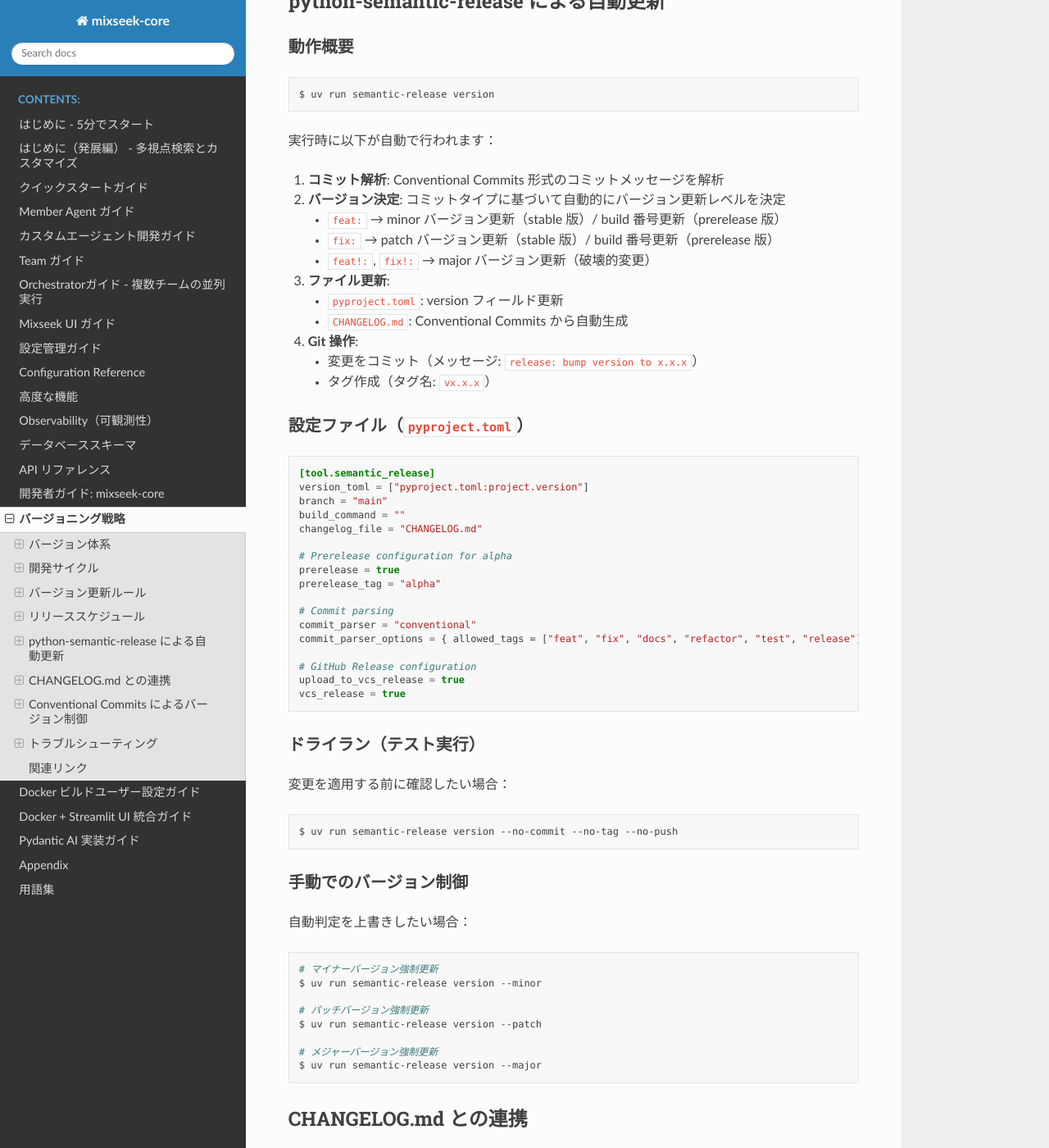
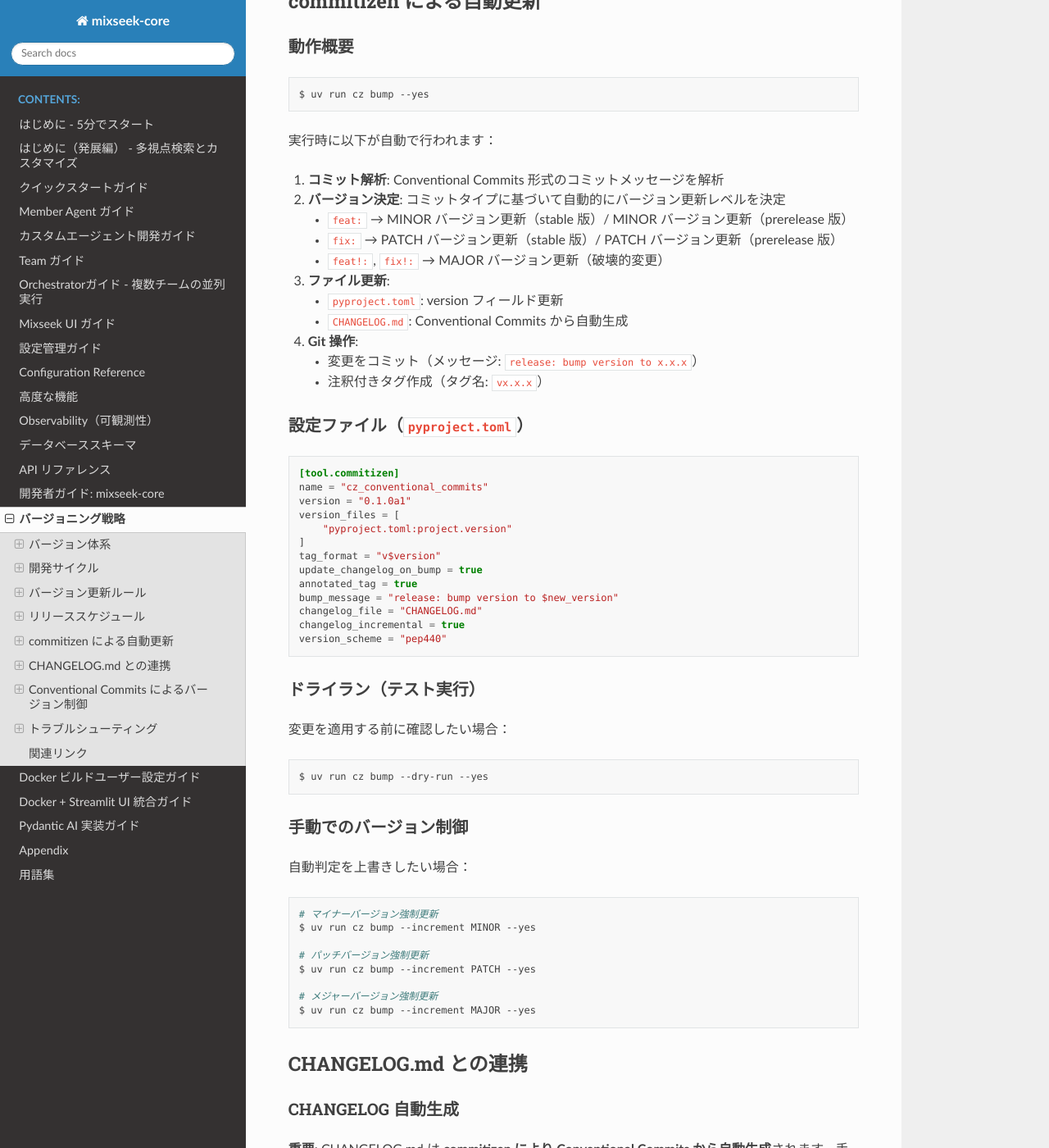
Before and after one commit to mixseek/mixseek-core, a Sphinx documentation site: the page built from docs/versioning.md, in a window 1280 px wide and 1400 px high, scrolled down 3834 px. Shown: the whole window at 82% size. Built offline with Sphinx 7.4.7 and the Read the Docs theme 3.1.0, drawn with Linux system fonts in a browser that asks for light colours; some of the changed text lies outside the part shown.

Commit message:
docs: update all documentation for commitizen migration
- Update CONTRIBUTING.md to replace semantic-release with commitizen commands
- Update docs/versioning.md to replace semantic-release with commitizen throughout
- Update AI agent instruction files (CLAUDE.md, AGENTS.md, GEMINI.md)
- Update GitHub Actions release workflow to remove semantic-release dependency
- Remove all semantic-release references from documentation

````diff
--- a/docs/versioning.md
+++ b/docs/versioning.md
@@ -139,48 +139,44 @@ $ uv run bump2version major
 - **リリース実施**: 翌月曜日
 - **公式発表**: リリース当日
 
-## python-semantic-release による自動更新
+## commitizen による自動更新
 
 ### 動作概要
 
 ```bash
-$ uv run semantic-release version
+$ uv run cz bump --yes
 ```
 
 実行時に以下が自動で行われます：
 
 1. **コミット解析**: Conventional Commits 形式のコミットメッセージを解析
 2. **バージョン決定**: コミットタイプに基づいて自動的にバージョン更新レベルを決定
-   - `feat:` → minor バージョン更新（stable 版）/ build 番号更新（prerelease 版）
-   - `fix:` → patch バージョン更新（stable 版）/ build 番号更新（prerelease 版）
-   - `feat!:`, `fix!:` → major バージョン更新（破壊的変更）
+   - `feat:` → MINOR バージョン更新（stable 版）/ MINOR バージョン更新（prerelease 版）
+   - `fix:` → PATCH バージョン更新（stable 版）/ PATCH バージョン更新（prerelease 版）
+   - `feat!:`, `fix!:` → MAJOR バージョン更新（破壊的変更）
 3. **ファイル更新**:
    - `pyproject.toml`: version フィールド更新
    - `CHANGELOG.md`: Conventional Commits から自動生成
 4. **Git 操作**:
    - 変更をコミット（メッセージ: `release: bump version to x.x.x`）
-   - タグ作成（タグ名: `vx.x.x`）
+   - 注釈付きタグ作成（タグ名: `vx.x.x`）
 
 ### 設定ファイル（`pyproject.toml`）
 
 ```toml
-[tool.semantic_release]
-version_toml = ["pyproject.toml:project.version"]
-branch = "main"
-build_command = ""
+[tool.commitizen]
+name = "cz_conventional_commits"
+version = "0.1.0a1"
+version_files = [
+    "pyproject.toml:project.version"
+]
+tag_format = "v$version"
+update_changelog_on_bump = true
+annotated_tag = true
+bump_message = "release: bump version to $new_version"
 changelog_file = "CHANGELOG.md"
-
-# Prerelease configuration for alpha
-prerelease = true
-prerelease_tag = "alpha"
-
-# Commit parsing
-commit_parser = "conventional"
-commit_parser_options = { allowed_tags = ["feat", "fix", "docs", "refactor", "test", "release"], minor_tags = ["feat"], patch_tags = ["fix"] }
-
-# GitHub Release configuration
-upload_to_vcs_release = true
-vcs_release = true
+changelog_incremental = true
+version_scheme = "pep440"
 ```
 
 ### ドライラン（テスト実行）
@@ -188,7 +184,7 @@ vcs_release = true
 変更を適用する前に確認したい場合：
 
 ```bash
-$ uv run semantic-release version --no-commit --no-tag --no-push
+$ uv run cz bump --dry-run --yes
 ```
 
 ### 手動でのバージョン制御
@@ -197,30 +193,30 @@ $ uv run semantic-release version --no-commit --no-tag --no-push
 
 ```bash
 # マイナーバージョン強制更新
-$ uv run semantic-release version --minor
+$ uv run cz bump --increment MINOR --yes
 
 # パッチバージョン強制更新
-$ uv run semantic-release version --patch
+$ uv run cz bump --increment PATCH --yes
 
 # メジャーバージョン強制更新
-$ uv run semantic-release version --major
+$ uv run cz bump --increment MAJOR --yes
 ```
 
 ## CHANGELOG.md との連携
 
 ### CHANGELOG 自動生成
 
-**重要**: CHANGELOG.md は **semantic-release により Conventional Commits から自動生成**されます。手動編集は不要です。
+**重要**: CHANGELOG.md は **commitizen により Conventional Commits から自動生成**されます。手動編集は不要です。
 
 ### 生成ロジック
 
-semantic-release は以下のルールで CHANGELOG を生成します：
+commitizen は以下のルールで CHANGELOG を生成します：
 
-- `feat:` コミット → **Added** セクション
-- `fix:` コミット → **Fixed** セクション
-- `docs:` コミット → **Documentation** セクション
-- `refactor:` コミット → **Changed** セクション（リファクタリング）
-- `test:` コミット → **Testing** セクション
+- `feat:` コミット → **Feat** セクション
+- `fix:` コミット → **Fix** セクション
+- `docs:` コミット → **Docs** セクション
+- `refactor:` コミット → **Refactor** セクション
+- `test:` コミット → **Test** セクション
 - `BREAKING CHANGE` → **BREAKING CHANGES** セクション
 
 ### 例: Conventional Commits から CHANGELOG 生成
@@ -234,31 +230,33 @@ ghi9012 fix: resolve memory leak in agent cleanup
 jkl3456 docs: update getting-started guide
 ```
 
-**semantic-release 実行:**
+**commitizen 実行:**
 ```bash
-$ uv run semantic-release version
+$ uv run cz bump --yes
 # → 自動的に CHANGELOG.md が生成される
 ```
 
 **生成された CHANGELOG.md:**
 ```markdown
-# Changelog
+## v0.2.0 (2025-12-18)
 
-## [0.2.0a1] - 2025-12-18
+### Feat
 
-### Added
 - add multi-agent orchestration framework
 - **cli**: add mixseek exec command
 
-### Fixed
+### Fix
+
 - resolve memory leak in agent cleanup
 
-### Documentation
+### Docs
+
 - update getting-started guide
 
-## [0.1.0a1] - 2025-12-04
+## v0.1.0a1 (2025-12-04)
 
-### Added
+### Feat
+
 - Initial alpha release
 - Multi-agent orchestration framework with Leader/Member agent hierarchy
 - ...
@@ -266,7 +264,7 @@ $ uv run semantic-release version
 
 ### Alpha 版での CHANGELOG 生成
 
-Alpha 版（`prerelease = true`）では、build 番号のみがインクリメントされます：
+Alpha 版でも MINOR/PATCH バージョンが正しく更新されます：
 
 ```bash
 # feat: コミット複数回
@@ -274,9 +272,9 @@ $ git commit -m "feat: add feature A"
 $ git commit -m "feat: add feature B"
 $ git commit -m "fix: fix bug C"
 
-# semantic-release 実行
-$ uv run semantic-release version
-# → 0.1.0a1 → 0.1.0a2 にバージョンアップ
+# commitizen 実行
+$ uv run cz bump --yes
+# → 0.1.0a1 → 0.2.0 (MINOR バージョン更新)
 # → CHANGELOG に上記3つのコミットがまとめて記載される
 ```
 
@@ -299,15 +297,15 @@ $ uv run semantic-release version
 # 現在のバージョン: 0.1.0a1
 
 $ git commit -m "feat: new agent integration system"
-$ uv run semantic-release version
+$ uv run cz bump --yes
 # → 0.1.0a1 → 0.1.0a2 (build 番号のみインクリメント)
 
 $ git commit -m "fix: memory leak in processing"
-$ uv run semantic-release version
+$ uv run cz bump --yes
 # → 0.1.0a2 → 0.1.0a3 (build 番号のみインクリメント)
 
 # マイナーバージョンアップを強制したい場合
-$ uv run semantic-release version --minor
+$ uv run cz bump --increment MINOR --yes
 # → 0.1.0a3 → 0.2.0a1
 ```
 
@@ -317,37 +315,37 @@ $ uv run semantic-release version --minor
 # 現在のバージョン: 1.2.3
 
 $ git commit -m "feat: new agent integration system"
-$ uv run semantic-release version
+$ uv run cz bump --yes
 # → 1.2.3 → 1.3.0 (MINOR バージョン更新)
 
 $ git commit -m "fix: memory leak in processing"
-$ uv run semantic-release version
+$ uv run cz bump --yes
 # → 1.3.0 → 1.3.1 (PATCH バージョン更新)
 
 $ git commit -m "feat!: redesigned API structure"
-$ uv run semantic-release version
+$ uv run cz bump --yes
 # → 1.3.1 → 2.0.0 (MAJOR バージョン更新)
 ```
 
 ## トラブルシューティング
 
-### semantic-release が動作しない場合
+### commitizen が動作しない場合
 
 ```bash
 # 1. インストール確認
-$ uv run semantic-release --version
+$ uv run cz version
 
 # 2. 設定ファイル確認
-$ grep -A 20 "\[tool.semantic_release\]" pyproject.toml
+$ grep -A 20 "\[tool.commitizen\]" pyproject.toml
 
 # 3. ドライラン確認
-$ uv run semantic-release version --no-commit --no-tag --no-push
+$ uv run cz bump --dry-run --yes
 ```
 
 ### Conventional Commits フォーマットエラー
 
 ```bash
-# エラー例: semantic-release がバージョンを決定できない
+# エラー例: commitizen がバージョンを決定できない
 # 原因: Conventional Commits 形式に従っていないコミットメッセージ
 
 # ✅ 正しい形式
@@ -360,27 +358,26 @@ $ git commit -m "feat add feature"  # コロンがない
 $ git commit -m "Feat: add feature"  # 大文字（小文字を使用）
 ```
 
-### Alpha 版からの移行方法
+### プレリリース版の作成方法
 
-Beta 版や Stable 版に移行する場合：
+Beta 版や Release Candidate 版を作成する場合：
 
 ```bash
-# 1. pyproject.toml の設定を変更
-[tool.semantic_release]
-prerelease = true
-prerelease_tag = "beta"  # alpha → beta に変更
+# Alpha リリース作成
+$ uv run cz bump --prerelease alpha --yes
+# → 0.1.0 → 0.2.0a1
 
-# 2. バージョン更新
-$ uv run semantic-release version --minor
-# → 0.1.0a10 → 0.2.0b1
+# Beta リリース作成
+$ uv run cz bump --prerelease beta --yes
+# → 0.2.0a1 → 0.2.0b1
 
-# Stable 版に移行する場合
-[tool.semantic_release]
-prerelease = false  # prerelease を無効化
-# prerelease_tag は削除
+# Release Candidate 作成
+$ uv run cz bump --prerelease rc --yes
+# → 0.2.0b1 → 0.2.0rc1
 
-$ uv run semantic-release version --major
-# → 0.9.0rc5 → 1.0.0
+# プレリリースを正式版に昇格
+$ uv run cz bump --yes
+# → 0.2.0rc1 → 0.2.0
 ```
 
 ## 関連リンク
@@ -391,4 +388,4 @@ $ uv run semantic-release version --major
 - [Semantic Versioning](https://semver.org/) - セマンティック バージョニング
 - [Keep a Changelog](https://keepachangelog.com/) - CHANGELOG 形式
 - [Conventional Commits](https://www.conventionalcommits.org/) - コミットメッセージ形式
-- [python-semantic-release 公式ドキュメント](https://python-semantic-release.readthedocs.io/)
+- [commitizen 公式ドキュメント](https://commitizen-tools.github.io/commitizen/)
````
Also changed, not shown: AGENTS.md (+4 -4 lines), CLAUDE.md (+4 -4 lines), CONTRIBUTING.md (+13 -13 lines), GEMINI.md (+4 -4 lines), 1 other file.
